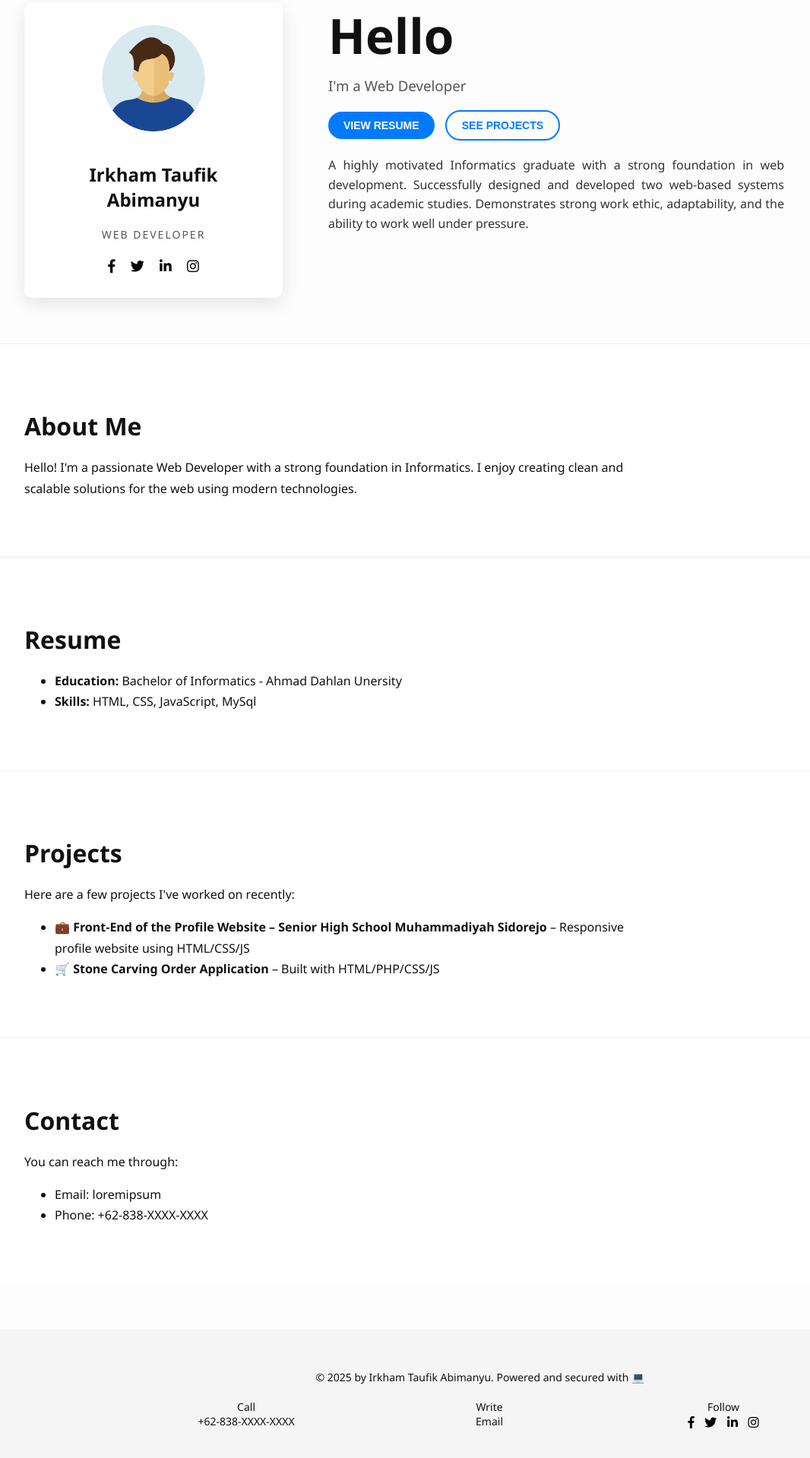
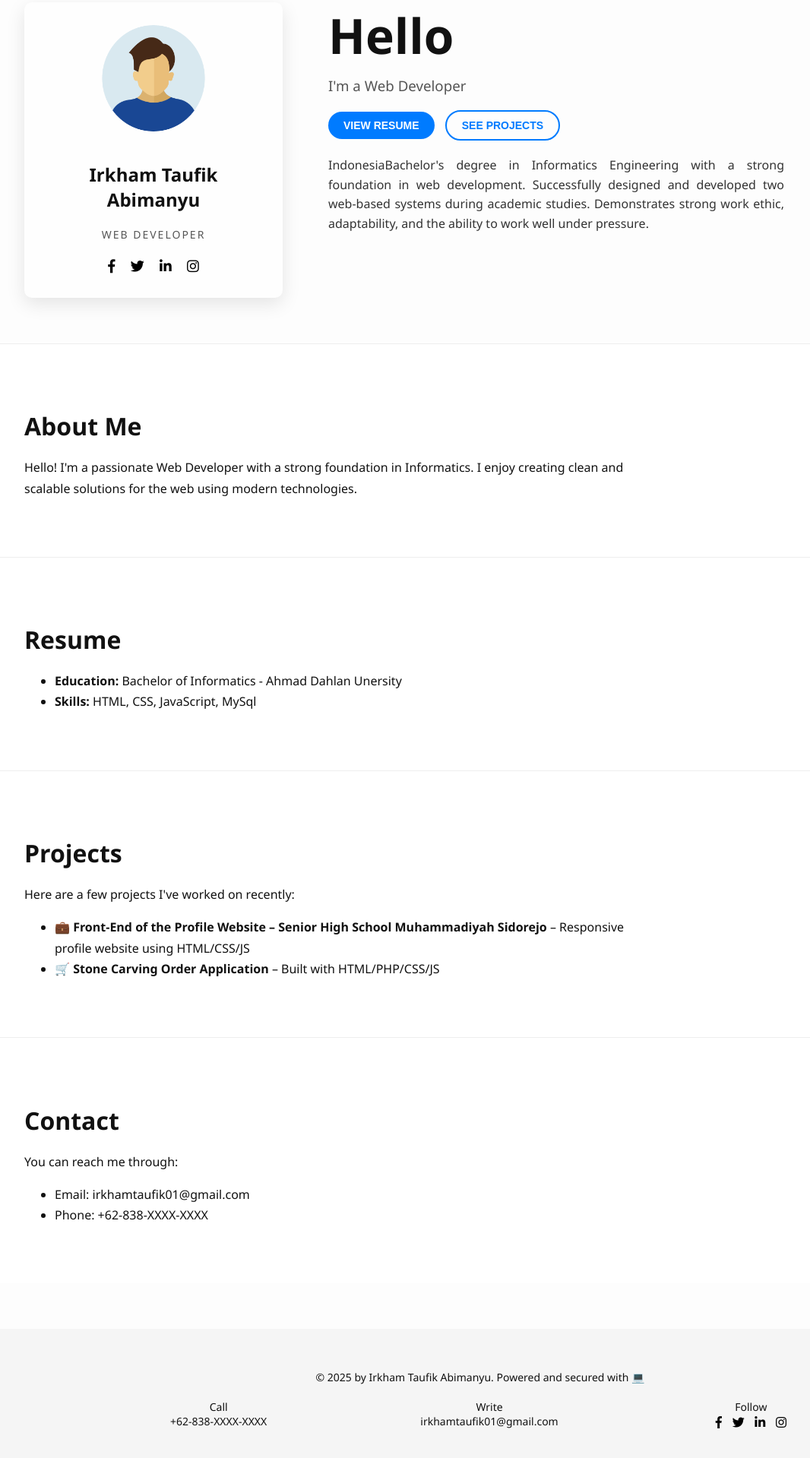
Before and after one commit to irkhamabimanyu/irkhamabimanyu.github.io, a plain HTML site: page index.html in a window 1280 px wide. Shown: the part 151-2070 px from the top of the page at 76% size, without its empty margins (8-1074 px from the left). Drawn offline with Linux system fonts and the light colour scheme.

Commit message:
Update index.html

```diff
--- a/index.html
+++ b/index.html
@@ -23,7 +23,7 @@
 
   <main class="main">
     <aside class="profile-card">
-      <img src="user.png" alt="Nama Kamu" class="profile-pic"/>
+      <img src="/user.png" alt="Nama Kamu" class="profile-pic"/>
       <h2>Irkham Taufik Abimanyu</h2>
       <p class="subtitle">WEB DEVELOPER</p>
       <div class="social-icons">
@@ -42,7 +42,7 @@
         <button class="btn secondary" onclick="scrollToSection('projects')">SEE PROJECTS</button>
       </div>
       <p style="text-align: justify;">
-        A highly motivated Informatics graduate with a strong foundation in web development. Successfully designed and developed two web-based systems during academic studies. Demonstrates strong work ethic, adaptability, and the ability to work well under pressure.
+        IndonesiaBachelor's degree in Informatics Engineering with a strong foundation in web development. Successfully designed and developed two web-based systems during academic studies. Demonstrates strong work ethic, adaptability, and the ability to work well under pressure.
       </p>
     </section>
   </main>
@@ -80,7 +80,7 @@
     <h2>Contact</h2>
     <p>You can reach me through:</p>
     <ul>
-      <li>Email: loremipsum</li>
+      <li>Email: irkhamtaufik01@gmail.com</li>
       <li>Phone: +62-838-XXXX-XXXX</li>
     </ul>
   </section>
@@ -89,7 +89,7 @@
     <p>© 2025 by Irkham Taufik Abimanyu. Powered and secured with 💻</p>
     <div class="footer-contact">
       <span>Call<br/>+62-838-XXXX-XXXX</span>
-      <span>Write<br/>Email</span>
+      <span>Write<br/>irkhamtaufik01@gmail.com</span>
       <span>Follow<br/>
         <a href="#"><i class="fab fa-facebook-f"></i></a>
         <a href="#"><i class="fab fa-twitter"></i></a>
```
